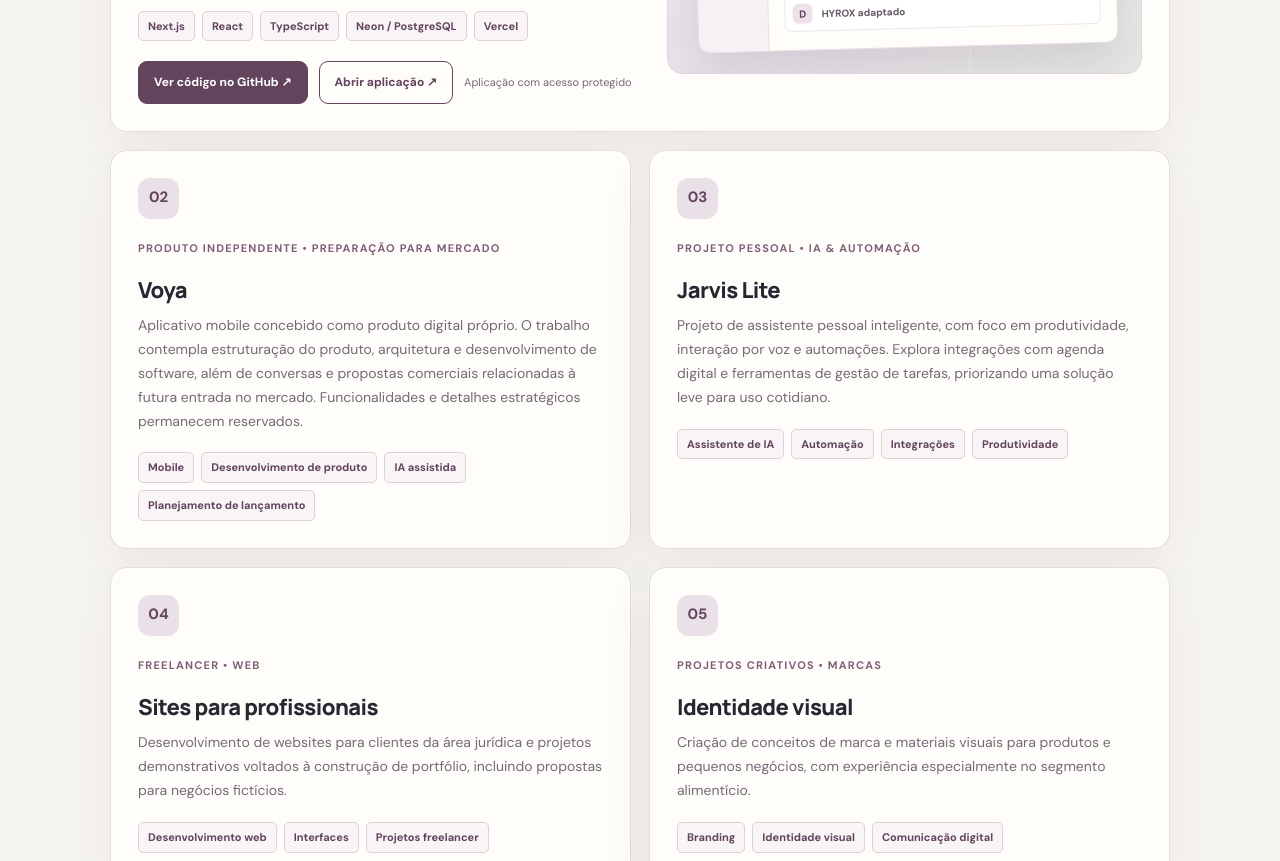
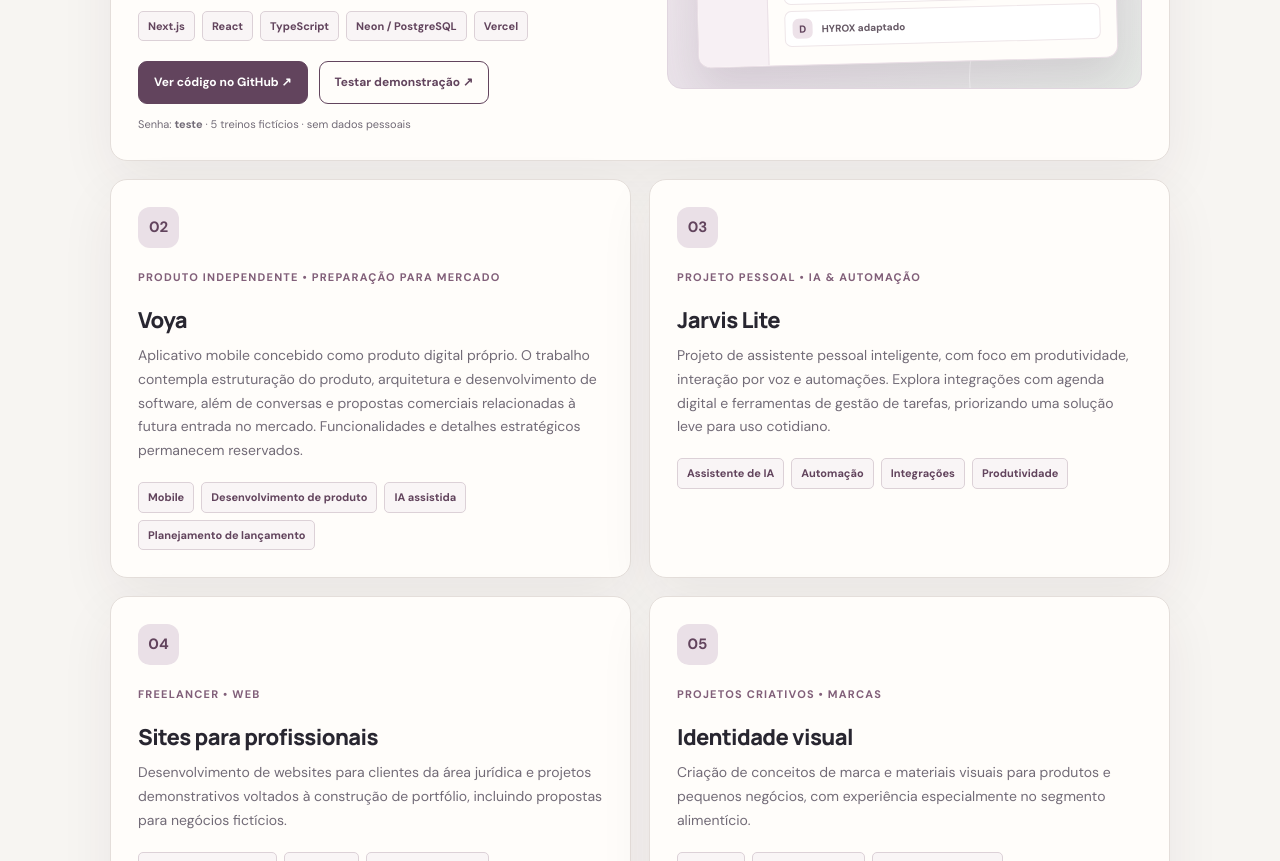
Before and after one commit to marinalomeu/marinalomeu.github.io, a plain HTML site: page index.html in a window 1280 px wide. Shown: the part 2386-3247 px from the top of the page. Drawn offline with Linux system fonts and the light colour scheme.

Commit message:
feat: adicionar acesso público à demonstração isolada do ritmo.

```diff
--- a/index.html
+++ b/index.html
@@ -136,7 +136,7 @@
             <p>Diário de treinos desenvolvido para registrar séries e cargas, acompanhar a evolução e transformar consistência em dados. O projeto reúne interface responsiva, APIs e armazenamento persistente em PostgreSQL, desde o levantamento de requisitos até o deploy, com desenvolvimento assistido por IA.</p>
             <div class="ritmo-capabilities"><span>Quatro fichas de treino</span><span>Check-ins e contagem regressiva</span><span>Histórico e gráficos de cargas</span></div>
             <div class="tags"><span class="tag">Next.js</span><span class="tag">React</span><span class="tag">TypeScript</span><span class="tag">Neon / PostgreSQL</span><span class="tag">Vercel</span></div>
-            <div class="ritmo-actions"><a class="btn" href="https://github.com/marinalomeu/ritmo-treinos" target="_blank" rel="noopener noreferrer">Ver código no GitHub ↗</a><a class="btn outline" href="https://ritmo-treinos-coral.vercel.app" target="_blank" rel="noopener noreferrer">Abrir aplicação ↗</a><small>Aplicação com acesso protegido</small></div>
+            <div class="ritmo-actions"><a class="btn" href="https://github.com/marinalomeu/ritmo-treinos" target="_blank" rel="noopener noreferrer">Ver código no GitHub ↗</a><a class="btn outline" href="https://ritmo-treinos-coral.vercel.app/demo" target="_blank" rel="noopener noreferrer">Testar demonstração ↗</a><small>Senha: <strong>teste</strong> · 5 treinos fictícios · sem dados pessoais</small></div>
           </div>
           <div class="ritmo-visual" role="img" aria-label="Ilustração da interface do aplicativo ritmo: contador de dias, check-ins de treino e fichas, com valores demonstrativos">
             <div class="ritmo-browser" aria-hidden="true">
```
